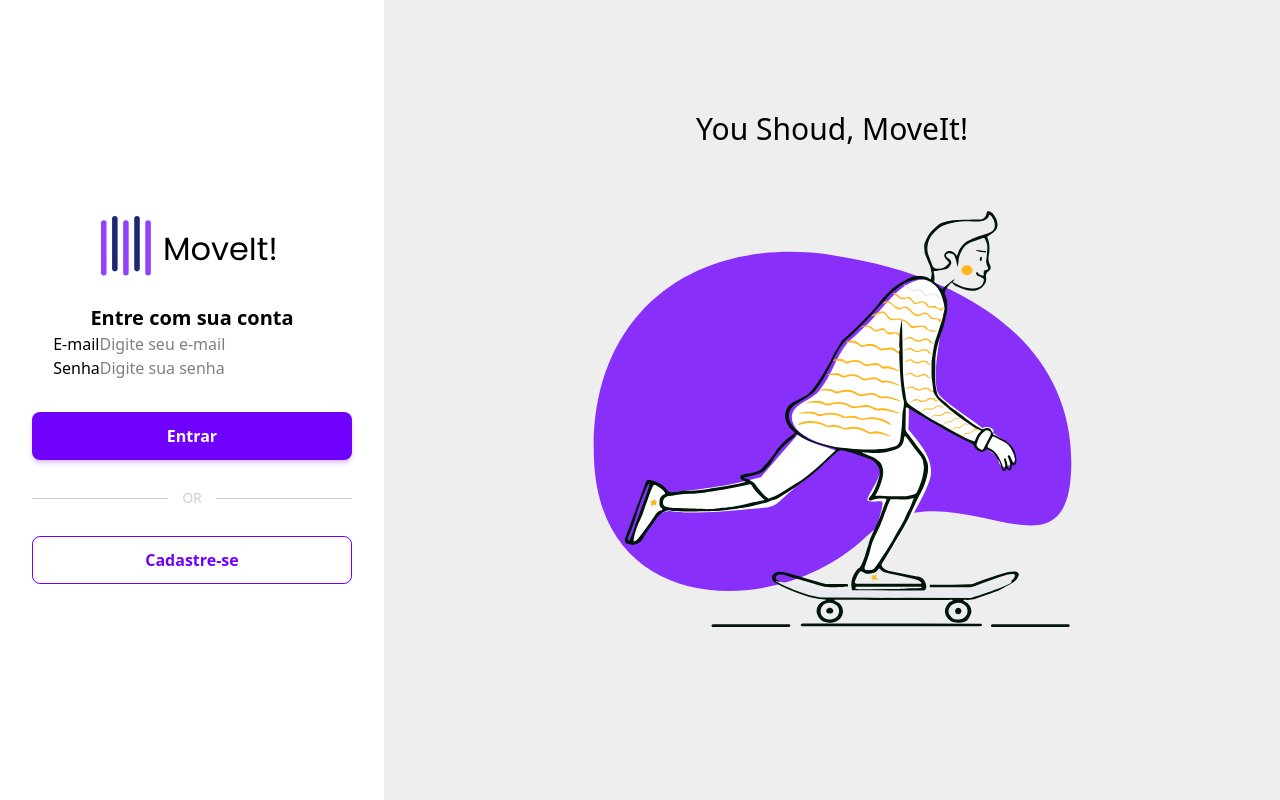
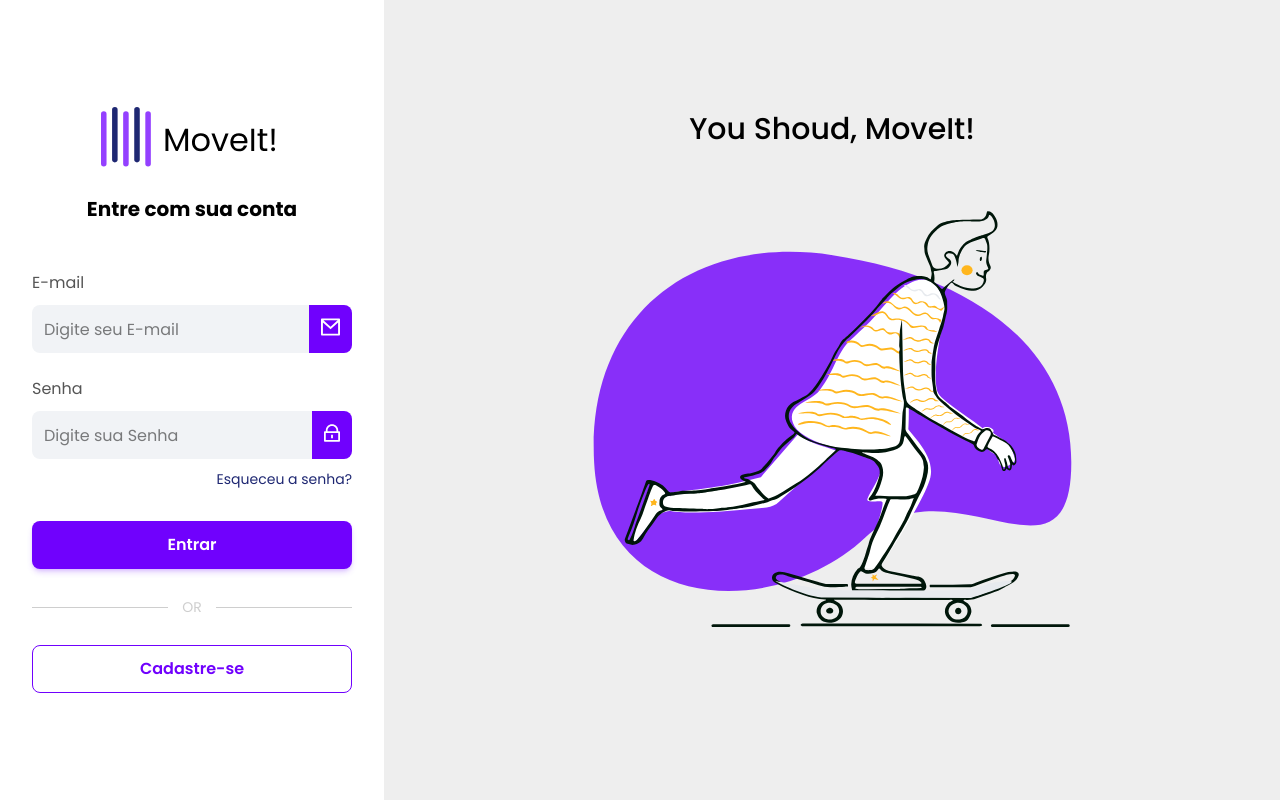
Before and after one commit to calebesg/ledgerflow, an Angular app in the folder frontend/: page /login in a window 1280 px wide. Built offline with nearby package versions, Linux system fonts and the light colour scheme.

Commit message:
feat: created form login

```diff
--- a/frontend/src/app/components/default-login-layout/default-login-layout.html
+++ b/frontend/src/app/components/default-login-layout/default-login-layout.html
@@ -1,7 +1,7 @@
 <main class="grid grid-cols-10 h-full">
   <section class="col-span-3 flex flex-col justify-center items-center p-8">
     <img src="logo.svg" alt="logo" />
-    <h2 class="font-bold text-xl text-center mt-7">{{ title }}</h2>
+    <h2 class="font-bold text-xl text-center mt-7">{{ pageTitle }}</h2>
 
     <ng-content></ng-content>
 
--- a/frontend/src/app/components/default-login-layout/default-login-layout.ts
+++ b/frontend/src/app/components/default-login-layout/default-login-layout.ts
@@ -9,7 +9,7 @@ import { SecondaryButton } from '../secondary-button/secondary-button';
   styleUrl: './default-login-layout.css',
 })
 export class DefaultLoginLayout {
-  @Input() title: string = '';
+  @Input() pageTitle: string = '';
   @Input() primaryButtonText: string = '';
   @Input() secondaryButtonText: string = '';
 }
--- /dev/null
+++ b/frontend/src/app/components/primary-input/primary-input.html
@@ -0,0 +1,16 @@
+<div class="flex flex-col">
+  <label class="text-text text-md mb-2.5" [for]="formName">{{ label }}</label>
+
+  <div class="w-full flex">
+    <input
+      class="w-full h-12 rounded-l-lg bg-light-gray p-3 text-md placeholder:text-tex outline-0"
+      [type]="type"
+      [formControlName]="formName"
+      [placeholder]="placeholder"
+      required
+    />
+    <div class="rounded-r-lg p-3 bg-primary">
+      <ng-content></ng-content>
+    </div>
+  </div>
+</div>
--- /dev/null
+++ b/frontend/src/app/components/primary-input/primary-input.ts
@@ -0,0 +1,23 @@
+import { Component, Input } from '@angular/core';
+import { ControlContainer, FormGroupDirective, ReactiveFormsModule } from '@angular/forms';
+
+type InputTypes = 'text' | 'password' | 'email' | 'date';
+
+@Component({
+  selector: 'app-primary-input',
+  imports: [ReactiveFormsModule],
+  templateUrl: './primary-input.html',
+  styleUrl: './primary-input.css',
+  viewProviders: [
+    {
+      provide: ControlContainer,
+      useExisting: FormGroupDirective,
+    },
+  ],
+})
+export class PrimaryInput {
+  @Input() type: InputTypes = 'text';
+  @Input() label: string = '';
+  @Input() placeholder: string = '';
+  @Input() formName: string = '';
+}
--- a/frontend/src/app/pages/login/login.html
+++ b/frontend/src/app/pages/login/login.html
@@ -1,16 +1,22 @@
 <app-default-login-layout
-  title="Entre com sua conta"
+  pageTitle="Entre com sua conta"
   primaryButtonText="Entrar"
   secondaryButtonText="Cadastre-se"
 >
-  <form action="#">
-    <div>
-      <label for="email">E-mail</label>
-      <input type="text" id="email" type="email" placeholder="Digite seu e-mail" required />
-    </div>
-    <div>
-      <label for="password">Senha</label>
-      <input type="text" id="password" type="password" placeholder="Digite sua senha" required />
-    </div>
+  <form [formGroup]="loginForm" class="w-full flex flex-col mt-12 gap-6">
+    <app-primary-input formName="email" type="email" label="E-mail" placeholder="Digite seu E-mail">
+      <img class="h-5" src="icons/email.svg" aria-hidden="true" />
+    </app-primary-input>
+    <app-primary-input
+      formName="password"
+      type="password"
+      label="Senha"
+      placeholder="Digite sua Senha"
+    >
+      <img class="h-5" src="icons/lock.svg" aria-hidden="true" />
+    </app-primary-input>
   </form>
+  <a class="w-full text-end mt-2.5 text-sm text-secondary cursor-pointer hover:opacity-80">
+    Esqueceu a senha?
+  </a>
 </app-default-login-layout>
--- a/frontend/src/app/pages/login/login.ts
+++ b/frontend/src/app/pages/login/login.ts
@@ -1,10 +1,21 @@
 import { Component } from '@angular/core';
 import { DefaultLoginLayout } from '../../components/default-login-layout/default-login-layout';
+import { FormControl, FormGroup, ReactiveFormsModule, Validators } from '@angular/forms';
+import { PrimaryInput } from '../../components/primary-input/primary-input';
 
 @Component({
   selector: 'app-login',
-  imports: [DefaultLoginLayout],
+  imports: [DefaultLoginLayout, ReactiveFormsModule, PrimaryInput],
   templateUrl: './login.html',
   styleUrl: './login.css',
 })
-export class Login {}
+export class Login {
+  loginForm!: FormGroup;
+
+  constructor() {
+    this.loginForm = new FormGroup({
+      email: new FormControl('', [Validators.required, Validators.email]),
+      password: new FormControl('', [Validators.required, Validators.minLength(6)]),
+    });
+  }
+}
--- a/frontend/src/index.html
+++ b/frontend/src/index.html
@@ -6,6 +6,12 @@
     <base href="/" />
     <meta name="viewport" content="width=device-width, initial-scale=1" />
     <link rel="icon" type="image/x-icon" href="icon.svg" />
+    <link rel="preconnect" href="https://fonts.googleapis.com" />
+    <link rel="preconnect" href="https://fonts.gstatic.com" crossorigin />
+    <link
+      href="https://fonts.googleapis.com/css2?family=Poppins:ital,wght@0,100;0,200;0,300;0,400;0,500;0,600;0,700;0,800;0,900;1,100;1,200;1,300;1,400;1,500;1,600;1,700;1,800;1,900&display=swap"
+      rel="stylesheet"
+    />
   </head>
   <body>
     <app-root></app-root>
--- a/frontend/src/styles.css
+++ b/frontend/src/styles.css
@@ -9,6 +9,9 @@
   --color-text-smooth: #c2c2c2cc;
   --color-secondary: #1e2772;
   --color-background-gray: #eeeeee;
+  --color-light-gray: #f1f3f6;
+
+  --default-font-family: 'Poppins';
 }
 
 body {
```
Also changed, not shown: frontend/public/icons/email.svg (added), frontend/public/icons/lock.svg (added), frontend/src/app/components/primary-input/primary-input.css (added).
